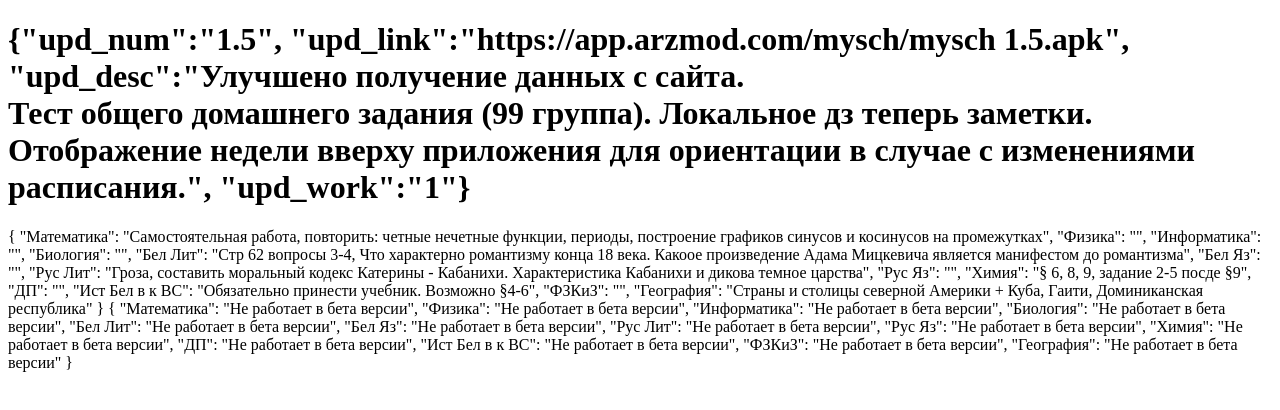
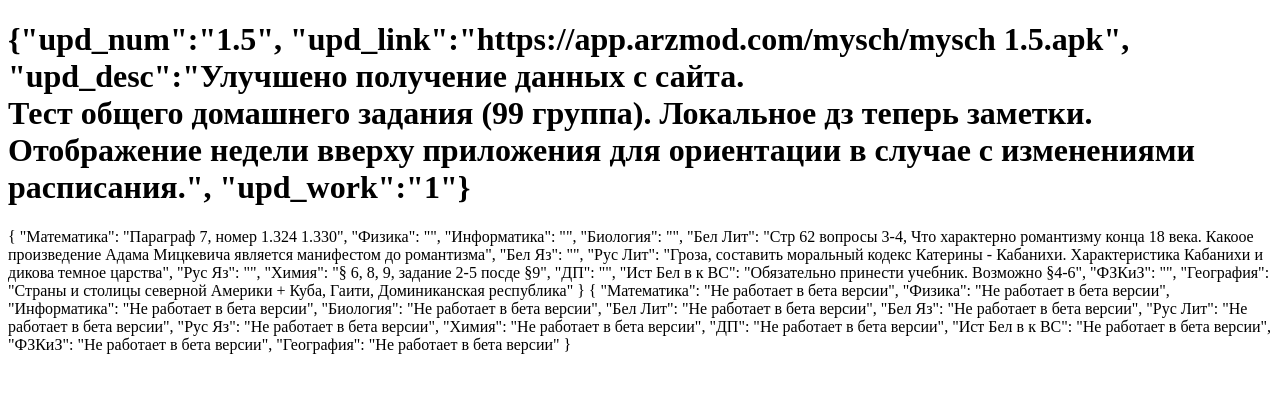
Before and after one commit to L1merGG/myschedule, a plain HTML site: page index.html in a window 1280 px wide. Drawn offline with Linux system fonts and the light colour scheme.

Commit message:
Update index.html

```diff
--- a/index.html
+++ b/index.html
@@ -16,7 +16,7 @@
 
 "upd_work":"1"}</h1>
     <h99>{
-  "Математика": "Самостоятельная работа, повторить: четные нечетные функции, периоды, построение графиков синусов и косинусов на промежутках",
+  "Математика": "Параграф 7, номер 1.324 1.330",
   "Физика": "",
   "Информатика": "",
   "Биология": "",
```
